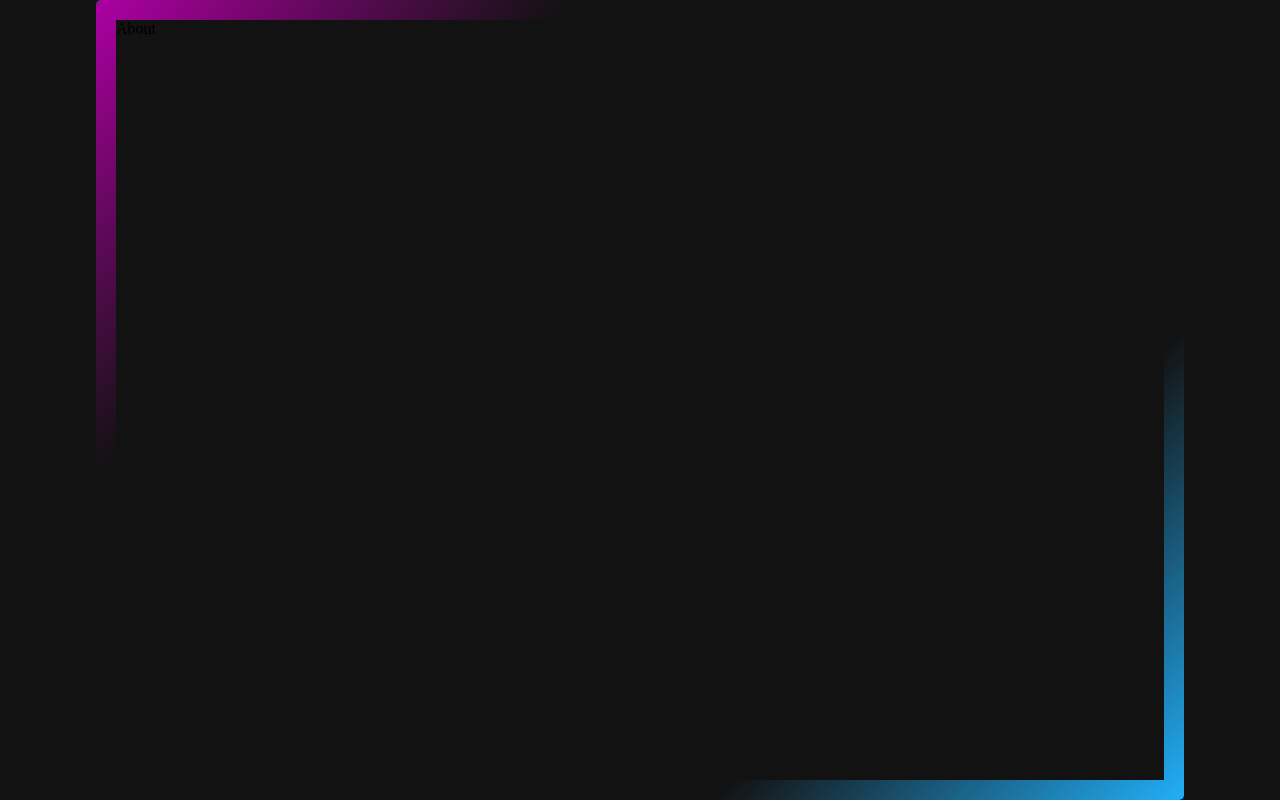
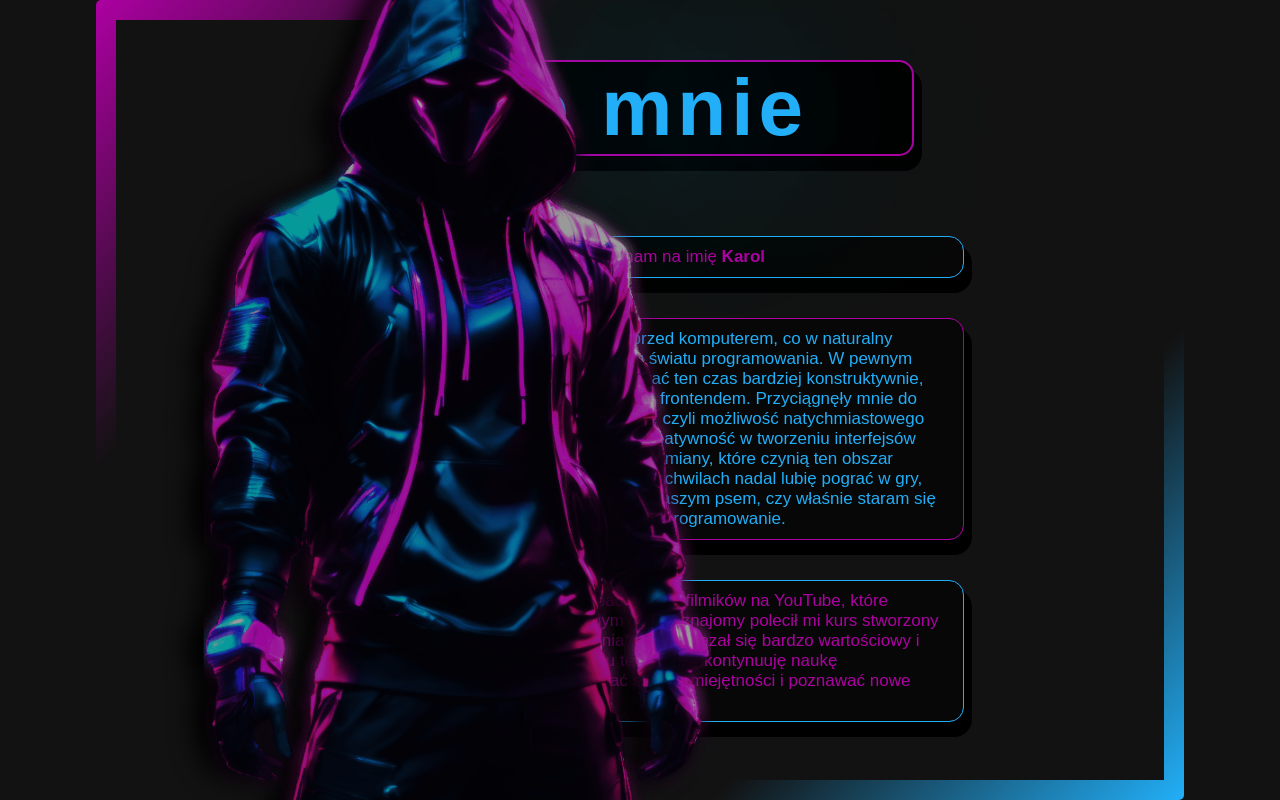
Before and after one commit to Klemciak/Portfolio2, a React (Create React App) app: page /about in a window 1280 px wide. Built offline with nearby package versions, Linux system fonts and the light colour scheme; the HTML template or start-up script is replaced by a standard one; a web font is replaced by a local one.

Commit message:
finish About page

```diff
--- a/src/Pages/About/About.jsx
+++ b/src/Pages/About/About.jsx
@@ -1,7 +1,46 @@
 import React from "react";
 import "./About.scss";
+import aboutGuy from "../../Images/aboutGuy.png";
+import aboutGuyShadow from "../../Images/aboutGuyShadow.png";
 const About = () => {
-  return <div>About</div>;
+  return (
+    <div className="about-wrap">
+      {/* <Navbar/> */}
+      <div className="about">
+        <div className="about-img">
+          <img src={aboutGuy} alt="" />
+          <img src={aboutGuyShadow} alt="" />
+        </div>
+        <div className="about-text">
+          <h2>o mnie</h2>
+
+          <p className="about-text-center">
+            Cześć, mam na imię <strong>Karol</strong>
+          </p>
+          <p>
+            Zawsze spędzałem sporo czasu przed komputerem, co w naturalny sposób
+            skierowało moją uwagę ku światu programowania. W pewnym momencie
+            postanowiłem wykorzystać ten czas bardziej konstruktywnie, co
+            zapoczątkowało moją fascynację frontendem. Przyciągnęły mnie do
+            niego jego charakterystyczne cechy, czyli możliwość natychmiastowego
+            zobaczenia efektów swojej pracy, kreatywność w tworzeniu interfejsów
+            użytkownika oraz ciągłe wyzwania i zmiany, które czynią ten obszar
+            niezwykle interesującym. W wolnych chwilach nadal lubię pograć w
+            gry, ale głównie czas spędzam z żoną i naszym psem, czy właśnie
+            staram się pojąć nowe funkcje itp. jeśli chodzi o programowanie.
+          </p>
+          <p>
+            Naukę rozpocząłem od przypadkowych filmików na YouTube, które
+            pomogły mi ruszyć. Po pewnym czasie znajomy polecił mi kurs
+            stworzony przez "Samuraj Programowania", który okazał się bardzo
+            wartościowy i kompleksowy. Po zakończeniu tego kursu kontynuuję
+            naukę samodzielnie, aby dalej rozwijać swoje umiejętności i poznawać
+            nowe technologie.
+          </p>
+        </div>
+      </div>
+    </div>
+  );
 };
 
 export default About;
--- a/src/Pages/About/About.scss
+++ b/src/Pages/About/About.scss
@@ -0,0 +1,84 @@
+@import "../../variables.scss";
+
+.about {
+  display: flex;
+  justify-content: end;
+  align-items: center;
+  text-align: center;
+}
+.about-text h2 {
+  display: inline-block;
+  width: 500px;
+  margin: 40px 0;
+  font-family: $empty-font;
+  font-size: 80px;
+  letter-spacing: 5px;
+  padding: 0 30px;
+  color: $blue-neon;
+  background-color: black;
+  border: 2px solid $pink-neon;
+  border-radius: 15px;
+  box-shadow: 5px 12px 0px 3px rgba(0, 0, 0, 1);
+  text-shadow: 0px 0px 200px $blue-neon;
+}
+.about-text {
+  margin-right: 200px;
+  & p {
+    width: 600px;
+    padding: 10px 20px;
+    margin-top: 40px;
+    font-size: 17px;
+    border: 1px solid $blue-neon;
+    background-color: rgba(0, 0, 0, 0.603);
+    border-radius: 15px;
+    text-align: start;
+    color: $pink-neon;
+    font-family: $text-font;
+
+    box-shadow: 5px 12px 0px 3px rgba(0, 0, 0, 1);
+
+    &:nth-child(odd) {
+      color: $blue-neon;
+      border-color: $pink-neon;
+    }
+  }
+  & p.about-text-center {
+    text-align: center;
+  }
+}
+
+.about-img img {
+  position: absolute;
+  bottom: 0;
+  left: 0;
+
+  &:nth-child(1) {
+    filter: brightness(0.6);
+    z-index: 1;
+    transform: scale(0.9) translate(-15%, 10%);
+    animation: aboutGuyMove 1.5s 1;
+  }
+  &:nth-child(2) {
+    transform: scale(0.9) translate(-17%, 10%);
+    animation: aboutGuyShadowMove 1.5s 1;
+  }
+}
+
+@keyframes aboutGuyMove {
+  0% {
+    filter: brightness(0.3);
+    transform: scale(0.9) translate(-20%, 10%);
+  }
+  100% {
+    filter: brightness(0.6);
+    transform: scale(0.9) translate(-15%, 10%);
+  }
+}
+@keyframes aboutGuyShadowMove {
+  0% {
+    transform: scale(0.9) translate(-14%, 10%);
+  }
+  100% {
+    transform: scale(0.9) translate(-17%, 10%);
+  }
+}
--- a/src/Pages/Menu/Menu.scss
+++ b/src/Pages/Menu/Menu.scss
@@ -64,11 +64,11 @@
     transform: translate(12%, 0%);
     &:nth-child(1) {
       z-index: 1;
-      animation: guyMove 4s ease-out 1;
+      animation: guyMove 1s ease-out 1;
     }
     &:nth-child(2) {
       transform: translate(15%, 1%);
-      animation: guyMoveShadow 4s ease-out 1;
+      animation: guyMoveShadow 1s ease-out 1;
     }
   }
 }
--- a/src/variables.scss
+++ b/src/variables.scss
@@ -1,5 +1,5 @@
 // colors
-$bgc-color: #131212;
+$bgc-color: #121212;
 $pink-neon: #ad00a2;
 $blue-neon: #22aff8;
 $darkPink-neon: #8d1a8d;
```
